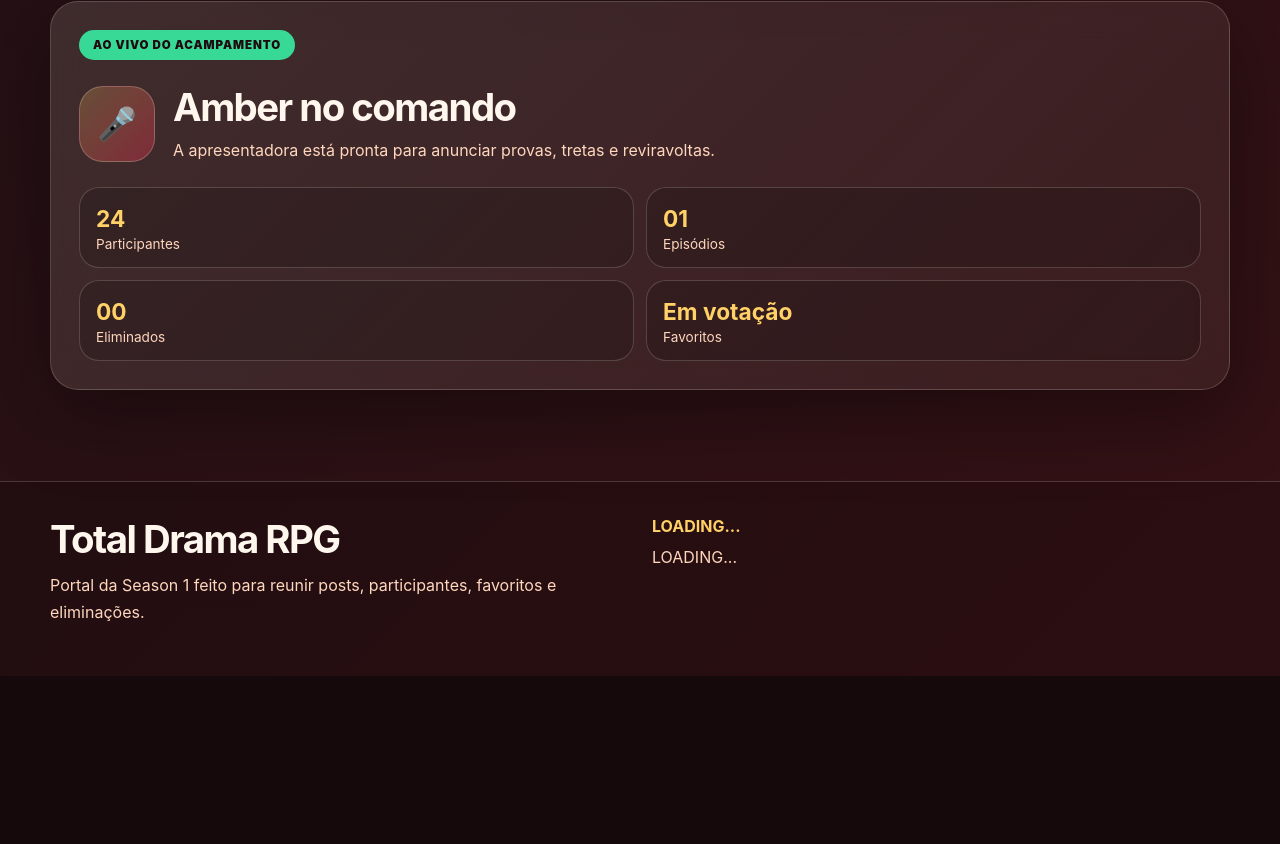
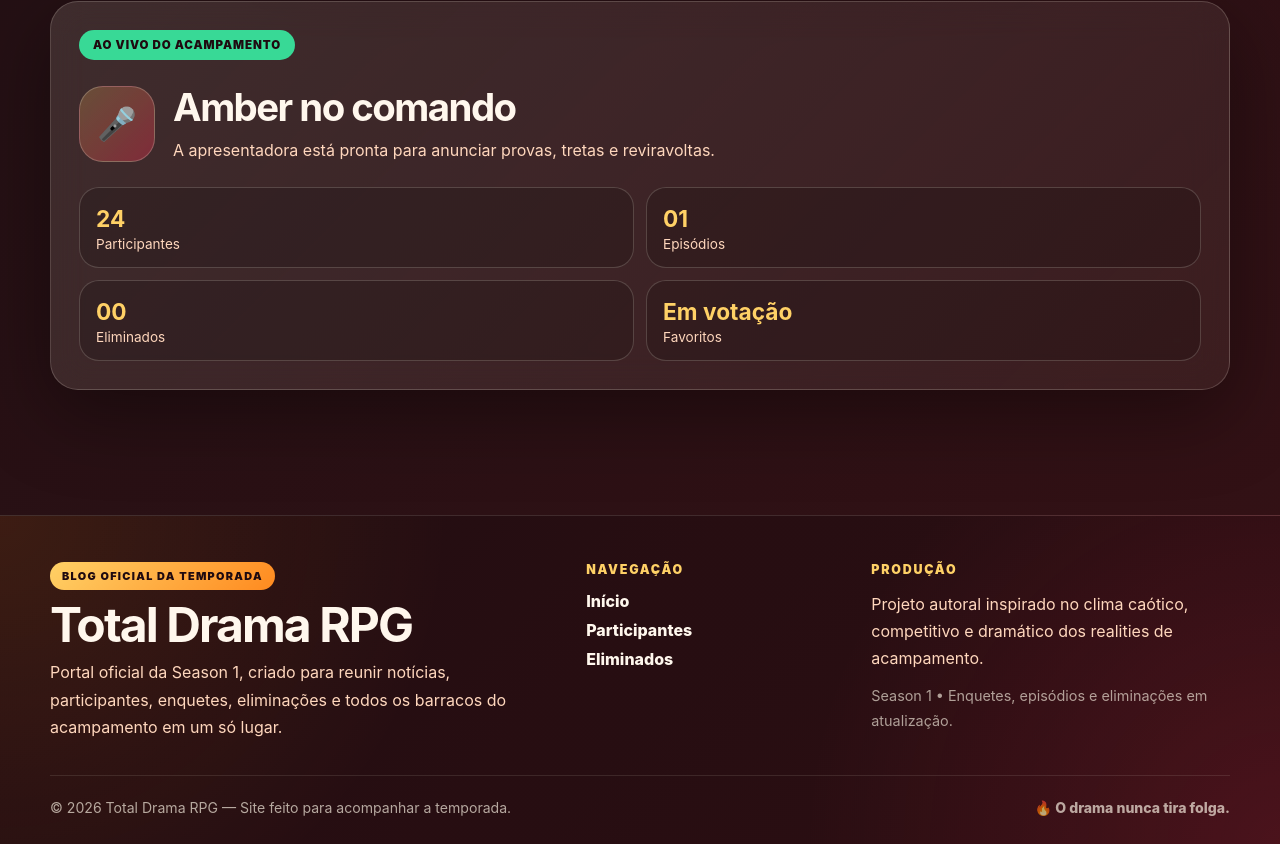
Before and after one commit to Joaovitor-bot/total-drama-rpg-blog, a React (Vite) app: page / in a window 1280 px wide. Shown: the part 1685-2529 px from the top of the page. Before the commit the page ends 2361 px from the top, so only its background shows below. Built offline with nearby package versions, Linux system fonts and the light colour scheme; no server answers; the database is empty.

Commit message:
Atualizando o Footer

```diff
--- a/src/App.css
+++ b/src/App.css
@@ -2933,3 +2933,116 @@ video {
     padding: 18px;
   }
 }
+
+/* =========================================================
+   FOOTER AUTORAL
+========================================================= */
+
+.footer {
+  margin-top: 80px;
+  padding: 46px 0 24px;
+  border-top: 1px solid rgba(255, 248, 232, 0.12);
+  background:
+    radial-gradient(circle at top left, rgba(255, 138, 31, 0.12), transparent 34%),
+    radial-gradient(circle at bottom right, rgba(255, 49, 85, 0.14), transparent 36%),
+    rgba(0, 0, 0, 0.16);
+}
+
+.footer-grid {
+  display: grid;
+  grid-template-columns: 1.4fr 0.7fr 1fr;
+  gap: 34px;
+  align-items: start;
+}
+
+.footer-tag {
+  display: inline-flex;
+  width: fit-content;
+  margin-bottom: 12px;
+  padding: 7px 12px;
+  border-radius: 999px;
+  color: #1f0a10;
+  background: linear-gradient(135deg, var(--yellow), var(--orange));
+  font-size: 0.68rem;
+  font-weight: 950;
+  letter-spacing: 0.12em;
+  text-transform: uppercase;
+}
+
+.footer h2 {
+  margin: 0 0 12px;
+  color: #fff7ed;
+  font-size: clamp(2rem, 4vw, 3rem);
+  line-height: 0.95;
+}
+
+.footer p {
+  margin: 0;
+  color: #ffd7bd;
+  line-height: 1.7;
+}
+
+.footer-column strong {
+  display: block;
+  margin-bottom: 14px;
+  color: #ffd166;
+  font-size: 0.78rem;
+  font-weight: 950;
+  letter-spacing: 0.14em;
+  text-transform: uppercase;
+}
+
+.footer-links {
+  display: grid;
+  gap: 9px;
+}
+
+.footer-links a {
+  width: fit-content;
+  color: #fff7ed;
+  text-decoration: none;
+  font-weight: 850;
+  transition: 180ms ease;
+}
+
+.footer-links a:hover {
+  color: var(--yellow);
+  transform: translateX(4px);
+}
+
+.footer-small {
+  margin-top: 12px !important;
+  color: rgba(255, 248, 232, 0.62) !important;
+  font-size: 0.9rem;
+}
+
+.footer-bottom {
+  display: flex;
+  align-items: center;
+  justify-content: space-between;
+  gap: 18px;
+  margin-top: 34px;
+  padding-top: 20px;
+  border-top: 1px solid rgba(255, 248, 232, 0.1);
+}
+
+.footer-bottom p,
+.footer-bottom span {
+  color: rgba(255, 248, 232, 0.66);
+  font-size: 0.88rem;
+}
+
+.footer-bottom span {
+  font-weight: 850;
+}
+
+@media (max-width: 820px) {
+  .footer-grid {
+    grid-template-columns: 1fr;
+  }
+
+  .footer-bottom {
+    align-items: flex-start;
+    flex-direction: column;
+  }
+}
--- a/src/components/Footer.jsx
+++ b/src/components/Footer.jsx
@@ -1,15 +1,54 @@
+import { Link } from "react-router-dom";
+
 function Footer() {
+  const currentYear = new Date().getFullYear();
+
   return (
     <footer className="footer">
       <div className="container footer-grid">
-        <div>
+        <div className="footer-brand">
+          <span className="footer-tag">Blog oficial da temporada</span>
+
           <h2>Total Drama RPG</h2>
-          <p>Portal da Season 1 feito para reunir posts, participantes, favoritos e eliminações.</p>
+
+          <p>
+            Portal oficial da Season 1, criado para reunir notícias,
+            participantes, enquetes, eliminações e todos os barracos do
+            acampamento em um só lugar.
+          </p>
         </div>
-        <div>
-          <strong>LOADING...</strong>
-          <p>LOADING...</p>
+
+        <div className="footer-column">
+          <strong>Navegação</strong>
+
+          <nav className="footer-links">
+            <Link to="/">Início</Link>
+            <Link to="/participantes">Participantes</Link>
+            <Link to="/eliminados">Eliminados</Link>
+          </nav>
         </div>
+
+        <div className="footer-column">
+          <strong>Produção</strong>
+
+          <p>
+            Projeto autoral inspirado no clima caótico, competitivo e dramático
+            dos realities de acampamento.
+          </p>
+
+          <p className="footer-small">
+            Season 1 • Enquetes, episódios e eliminações em atualização.
+          </p>
+        </div>
+      </div>
+
+      <div className="container footer-bottom">
+        <p>
+          © {currentYear} Total Drama RPG — Site feito para acompanhar a
+          temporada.
+        </p>
+
+        <span>🔥 O drama nunca tira folga.</span>
       </div>
     </footer>
   );
```
